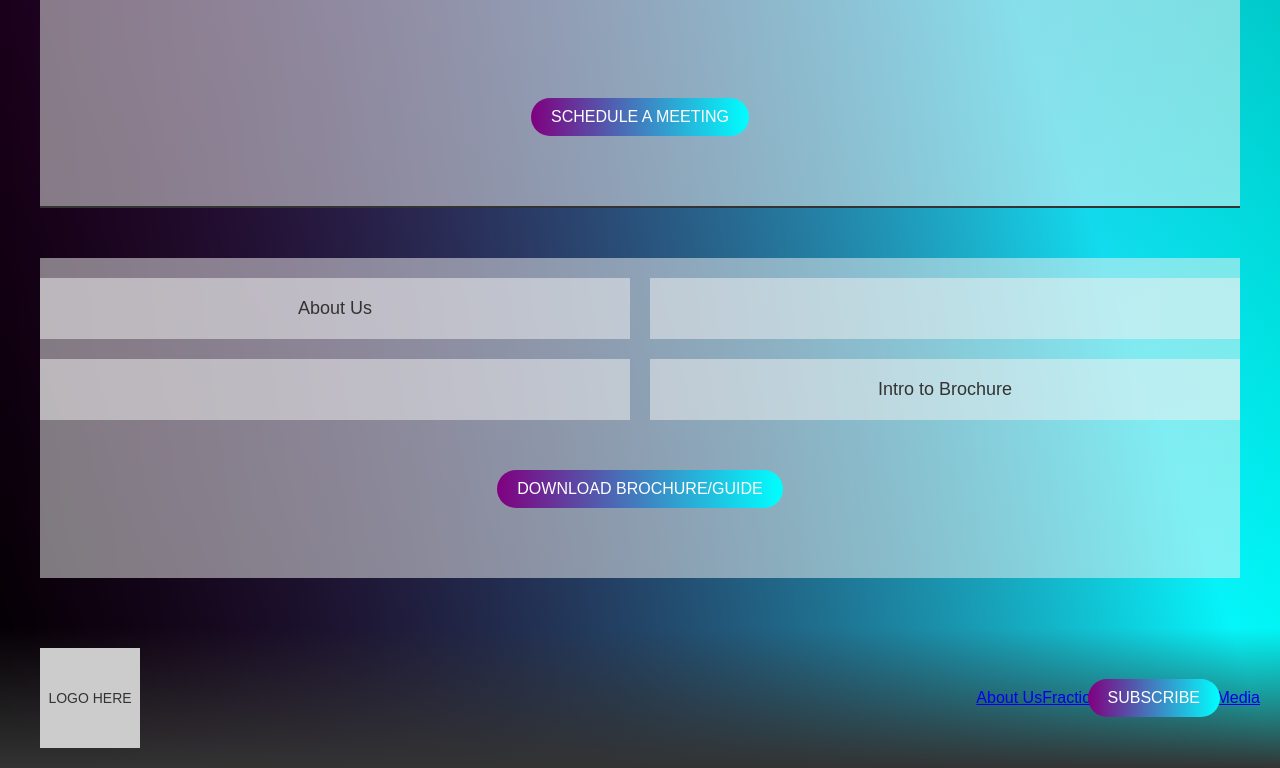
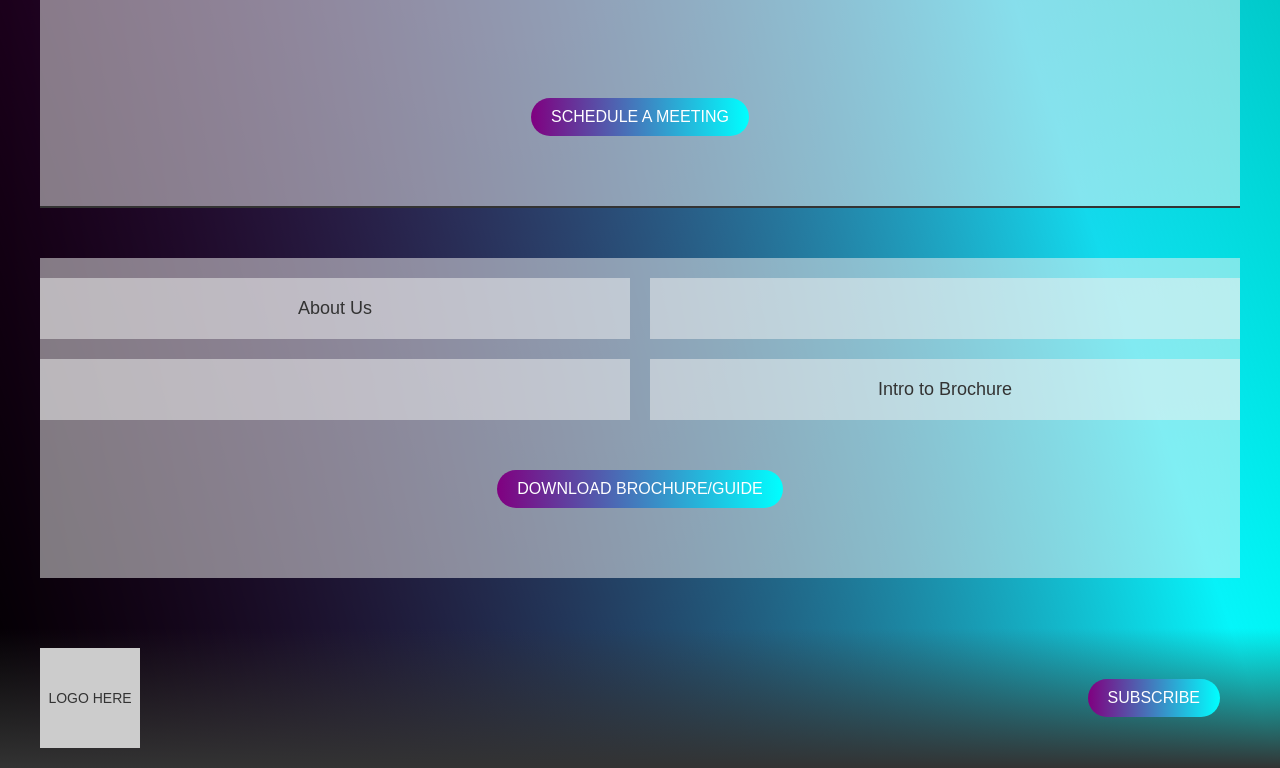
Before and after one commit to MetaCapFin/fractional-cfo-main., a Next.js app: page / in a window 1280 px wide. Shown: the part 2919-3687 px from the top of the page. Built offline with nearby package versions, Linux system fonts and the light colour scheme.

Commit message:
Update Footer.js

```diff
--- a/components/Footer.js
+++ b/components/Footer.js
@@ -3,12 +3,7 @@ import React from 'react';
 const Footer = () => (
   <footer className="footer">
     <div className="footer-logo-placeholder">LOGO HERE</div>
-    <nav>
-      <a href="#about-us">About Us</a>
-      <a href="#fractional-cfo-services">Fractional CFO Services</a>
-      <a href="#media">Media</a>
-    </nav>
-    <a href="#subscribe" className="subscribe-button">SUBSCRIBE</a>
+        <a href="#subscribe" className="subscribe-button">SUBSCRIBE</a>
   </footer>
 );
 
```
